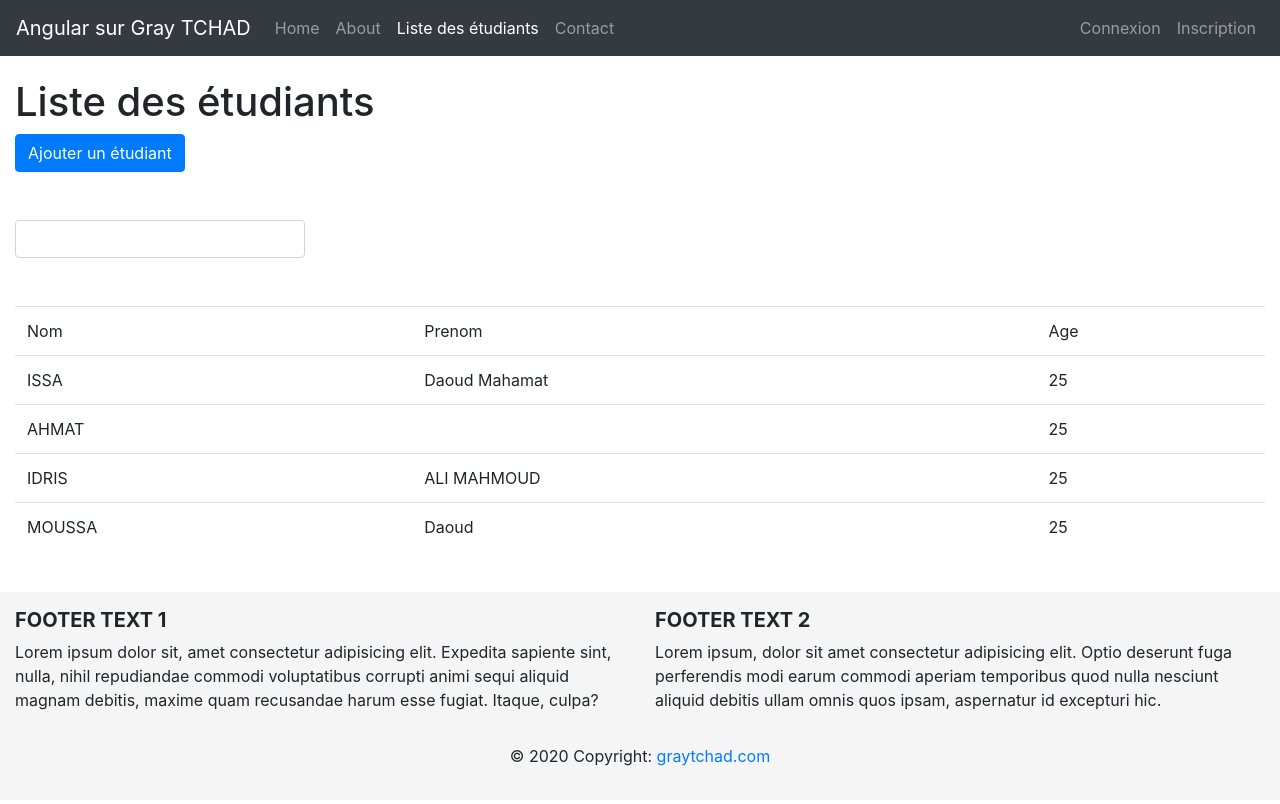
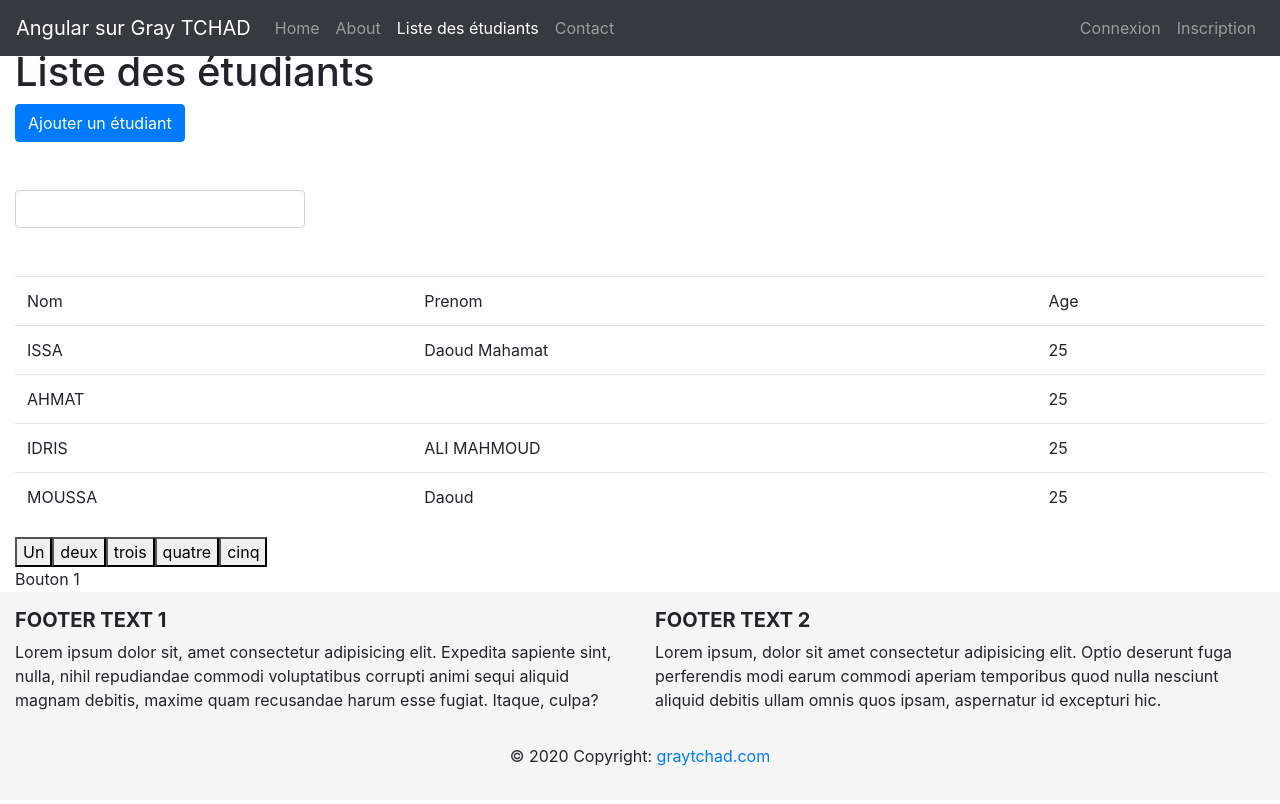
Before and after one commit to doutoum90/graytchadformationangular, an Angular app: page /list in a window 1280 px wide. Shown: the top 804 px of the page. Built offline with nearby package versions, Linux system fonts and the light colour scheme.

Commit message:
save changes of lesson 13

```diff
--- a/src/app/app.component.html
+++ b/src/app/app.component.html
@@ -1,5 +1,5 @@
 <gray-header></gray-header>
-<main role="main" style="padding-top: 30px; margin-bottom: 250px !important" class="flex-shrink-0">
+<main role="main" [style.padding-top]="30" [ngStyle]="{ 'margin-bottom': '250px !important'}" [class.flex-shrink-0]="true" >
     <div class="container-fluid">
         <router-outlet></router-outlet>
     </div>
--- /dev/null
+++ b/src/app/directives/majuscule.directive.ts
@@ -0,0 +1,24 @@
+import { Directive, HostListener, ElementRef, Input, forwardRef, Renderer2, Self } from '@angular/core';
+import { NG_VALUE_ACCESSOR } from '@angular/forms';
+@Directive({
+  selector: '[grayMajuscule]',
+  providers: [
+    {
+      provide: NG_VALUE_ACCESSOR,
+      useExisting: forwardRef(() => MajusculeDirective),
+      multi: true,
+    },
+  ],
+})
+export class MajusculeDirective {
+
+  constructor(@Self() private _el: ElementRef, private _renderer: Renderer2) { }
+
+  @HostListener('keyup', ['$event'])
+  onKeyDown(evt: KeyboardEvent) {
+    const value = this._el.nativeElement.value.toUpperCase();
+    this._renderer.setProperty(this._el.nativeElement, 'value', value);
+    evt.preventDefault();
+  }
+
+}
--- a/src/app/etudiantdir/ajout-etudiant/ajout-etudiant.component.html
+++ b/src/app/etudiantdir/ajout-etudiant/ajout-etudiant.component.html
@@ -3,7 +3,7 @@
 <form>
     <div class="form-group">
         <label for="exampleInputEmail1">Nom</label>
-        <input type="email" class="form-control" id="exampleInputEmail1" aria-describedby="emailHelp">
+        <input type="text" grayMajuscule class="form-control" id="exampleInputEmail1" aria-describedby="emailHelp">
         <small id="emailHelp" class="form-text text-muted">Taper ici pour modifier votre nom.</small>
     </div>
     <div class="form-group">
--- a/src/app/etudiantdir/etudiant.module.ts
+++ b/src/app/etudiantdir/etudiant.module.ts
@@ -7,6 +7,7 @@ import { FiltrePipe } from '../pipes/filtre.pipe';
 import { FormsModule } from '@angular/forms';
 import { AjoutEtudiantComponent } from './ajout-etudiant/ajout-etudiant.component';
 import { ModificationEtudiantComponent } from './modification-etudiant/modification-etudiant.component';
+import { MajusculeDirective } from '../directives/majuscule.directive';
 
 
 
@@ -15,6 +16,7 @@ import { ModificationEtudiantComponent } from './modification-etudiant/modificat
     ListStudentComponent,
     LalekouComponent,
     FiltrePipe,
+    MajusculeDirective,
     AjoutEtudiantComponent,
     ModificationEtudiantComponent
   ],
--- a/src/app/etudiantdir/list-student/list-student.component.html
+++ b/src/app/etudiantdir/list-student/list-student.component.html
@@ -1,3 +1,27 @@
 <h1>Liste des étudiants</h1>
 
 <gray-lalekou></gray-lalekou>
+
+<button (click)="nomButton= 'btn1'">Un</button>
+<button (click)="nomButton= 'btn2'">deux</button>
+<button (click)="nomButton= 'btn3'">trois</button>
+<button (click)="nomButton= 'btn4'">quatre</button>
+<button (click)="nomButton= 'btn5'">cinq</button>
+
+
+<div [ngSwitch]="nomButton">
+    <div *ngSwitchCase="'btn1'">
+        Bouton 1
+    </div>
+
+    <div *ngSwitchCase="'btn2'">
+        Bouton 2
+    </div>
+
+    <div *ngSwitchCase="'btn3'">
+        Bouton 3
+    </div>
+    <div *ngSwitchDefault>
+       Autre bouton
+    </div>
+</div>
--- a/src/app/etudiantdir/list-student/list-student.component.ts
+++ b/src/app/etudiantdir/list-student/list-student.component.ts
@@ -7,6 +7,7 @@ import { Component, OnInit } from '@angular/core';
 })
 export class ListStudentComponent implements OnInit {
 
+  nomButton='btn1';
   constructor() { }
 
   ngOnInit(): void {
--- a/src/app/etudiantdir/modification-etudiant/modification-etudiant.component.html
+++ b/src/app/etudiantdir/modification-etudiant/modification-etudiant.component.html
@@ -3,7 +3,7 @@
 <form *ngIf=" (etudiant |async) as et">
     <div class="form-group">
         <label for="inputNom">Nom</label>
-        <input type="text" [value]="et.nom" class="form-control" id="inputNom" aria-describedby="inputNomAide">
+        <input type="text" [value]="et.nom" grayMajuscule class="form-control" id="inputNom" aria-describedby="inputNomAide">
         <small id="inputNomAide" class="form-text text-muted">Taper ici pour modifier votre nom.</small>
     </div>
     <div class="form-group">
```
Also changed, not shown: 3 other files (tests, documents, lock files or other folders).
